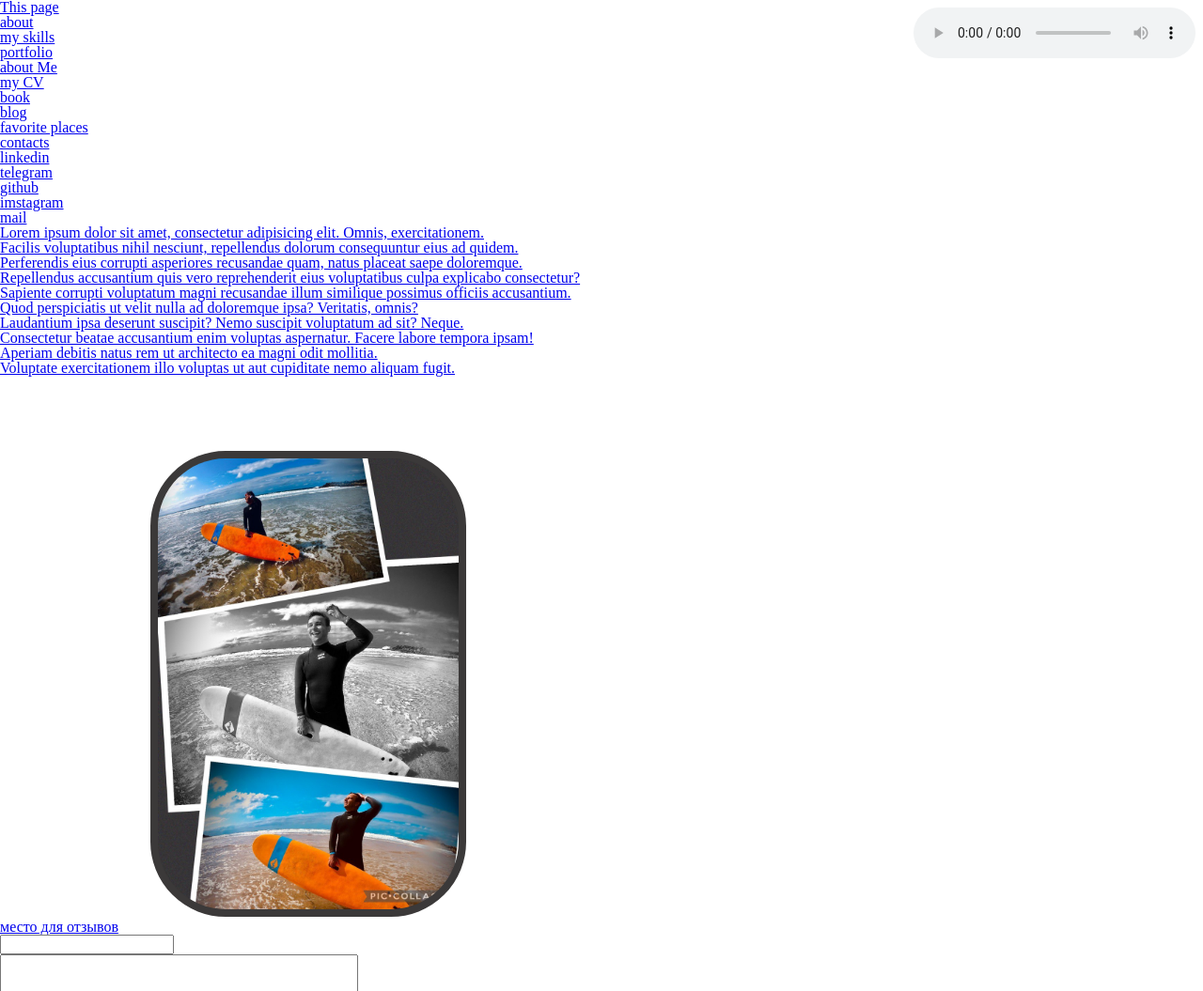
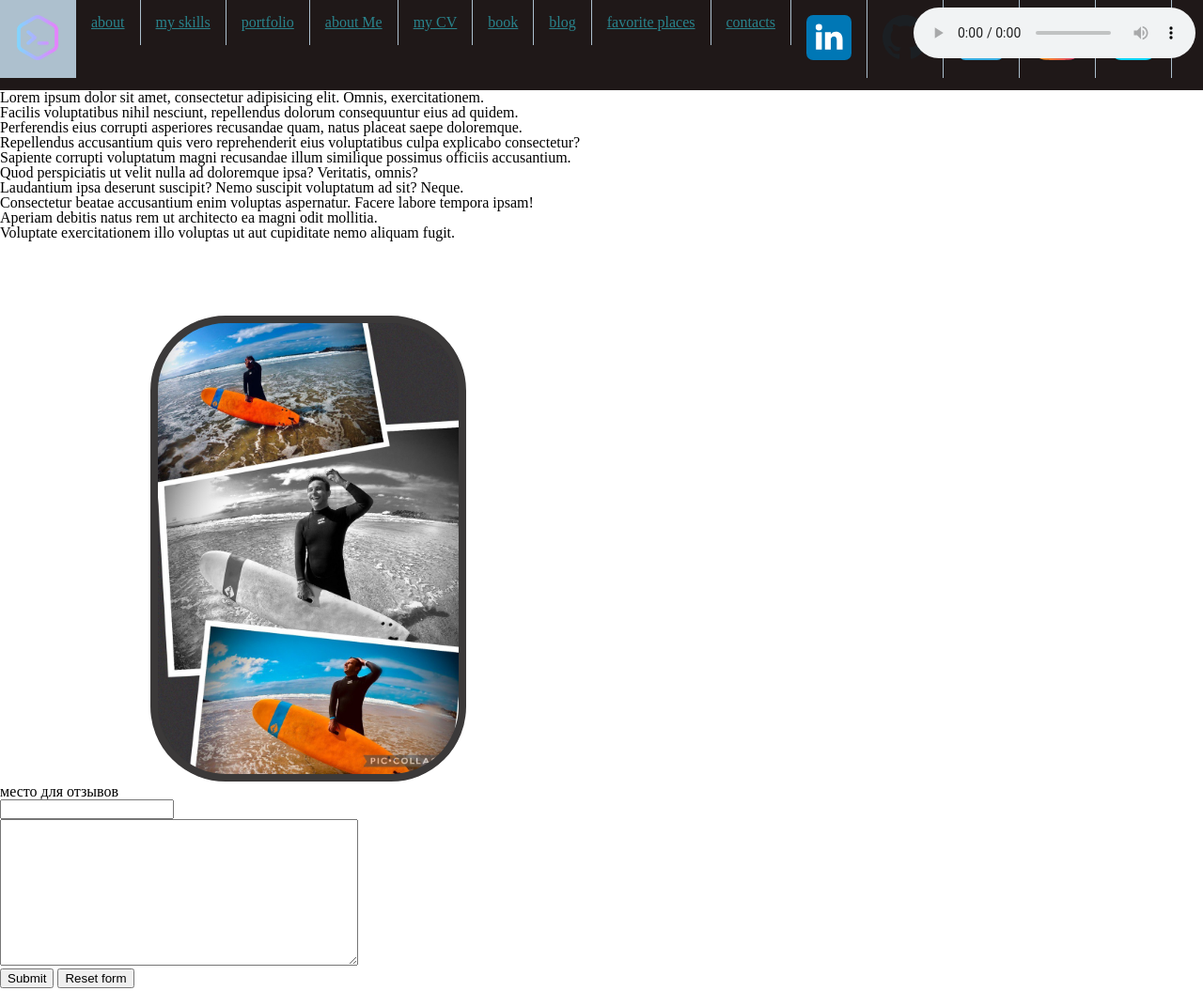
Before and after one commit to xMurieLLx/project_one, a plain HTML site: page index.html in a window 1280 px wide. Shown: the top 1055 px of the page at 94% size. Drawn offline with Linux system fonts and the light colour scheme.

Commit message:
added top-navbar

```diff
--- a/assets/styles/style.css
+++ b/assets/styles/style.css
@@ -1,4 +1,44 @@
+a img{
+	width: 3em;
+	top: 3em;
+}
 
+#header {
+	opacity: 1;
+	top: 0;
+	background: #1f1818;
+	height: 6em;
+	vertical-align: bottom;
+}
+
+#nav {
+	margin: 0;
+	border: 0;
+}
+
+#nav li {
+	margin: 0;
+	display: block;
+	float: left;
+	color: aliceblue;
+	display: inline-block;
+	list-style: none;
+	position: relative;
+	vertical-align: bottom;
+}
+
+#nav a {
+	display: block;
+	float: left;
+	padding: 1em;
+	border-right: 1px solid #ADC0CE;
+	background: transparent;
+	color: #29838C;
+}
+
+#nav a:hover {
+	background: #ADC0CE
+}
 
 .avatarPhoto {
 	border-radius: 5em;
--- a/index.html
+++ b/index.html
@@ -13,11 +13,9 @@
 <body>
 	<header id="header">
 		<!-- put nav.bar here -->
-		<div id="avatar">
-			<a href="../project_one/assets/ico/code.png">This page</a>
-		</div>
 		<nav>
 			<ul id="nav">
+				<li><a href="#this_page"><img src="/assets/ico/code.png" alt="%mainPage_image"></a></li>
 				<li><a href="#"> about</a></li>
 				<li><a href="#"> my skills</a></li>
 				<li><a href="#"> portfolio</a></li>
@@ -29,11 +27,16 @@
 				<li><a href="#"> contacts</a></li>
 				<li>
 					<ul id="social">
-						<li><a href="#link" src="/assets/ico/linkedin.svg" alt="%socialAvatar_image">linkedin</li>
-						<li><a href="#link" src="/assets/ico/telegram.svg" alt="%socialAvatar_image">telegram</li>
-						<li><a href="#link" src="/assets/ico/github_.svg" alt="%socialAvatar_image">github</li>
-						<li><a href="#link" src="/assets/ico/instagram.svg" alt="%socialAvatar_image">imstagram</li>
-						<li><a href="#link" src="/assets/ico/mail.svg" alt="%socialAvatar_image">mail</li>
+						<li><a href="#some_url" target="_blank"><img src="/assets/ico/linkedin.svg"
+									alt="%socialPages_image"></a></li>
+						<li><a href="#some_url" target="_blank"><img src="/assets/ico/github_.svg"
+									alt="%socialPages_image"></a></li>
+						<li><a href="#some_url" target="_blank"><img src="/assets/ico/telegram.svg"
+									alt="%socialPages_image"></a></li>
+						<li><a href="#some_url" target="_blank"><img src="/assets/ico/instagram.svg"
+									alt="%socialPages_image"></a></li>
+						<li><a href="#some_url" target="_blank"><img src="/assets/ico/mail.svg"
+									alt="%socialPages_image"></a></li>
 					</ul>
 				</li>
 			</ul>
```
